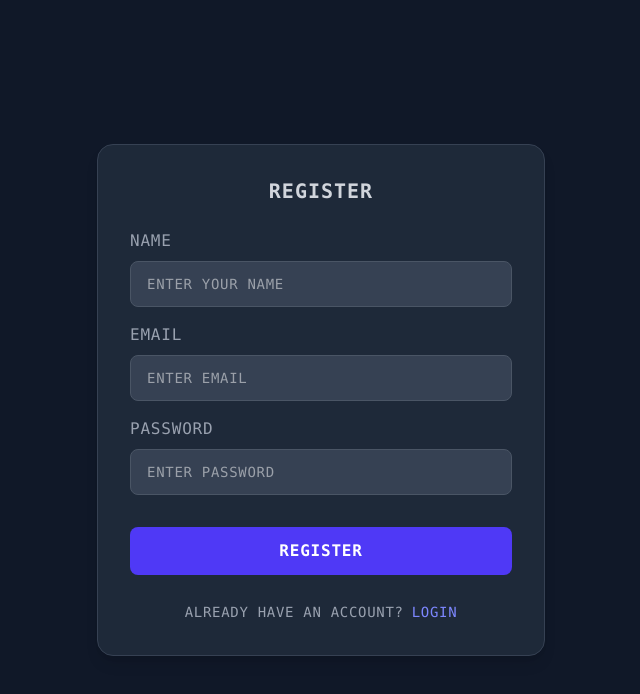
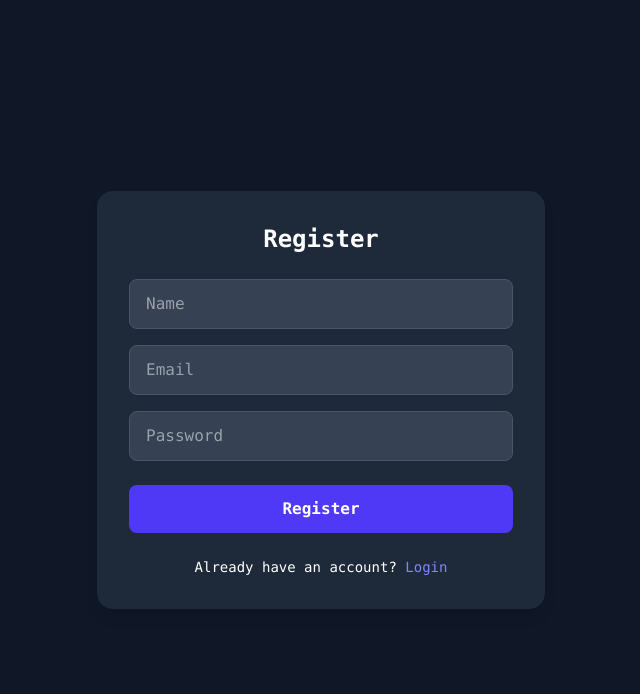
Before and after one commit to a-k-a-s-h-12/Text-Summarization, a React (Vite) app in the folder Frontend/: page /register in a window 1280 px wide. Shown: the top 694 px of the page, without its empty margins (319-959 px from the left). Built offline with nearby package versions, Linux system fonts and the light colour scheme.

Commit message:
Update Register.jsx

```diff
--- a/Frontend/src/pages/Register.jsx
+++ b/Frontend/src/pages/Register.jsx
@@ -6,17 +6,16 @@ function Register() {
   const navigate = useNavigate();
   const [formData, setFormData] = useState({ name: "", email: "", password: "" });
 
-  const handleChange = (e) => {
+  const handleChange = (e) =>
     setFormData({ ...formData, [e.target.name]: e.target.value });
-  };
 
   const handleSubmit = async (e) => {
     e.preventDefault();
     try {
-      await axios.post("https://text-summarization-backend.onrender.com/auth/register", formData);
+      await axios.post("http://localhost:5000/auth/register", formData);
       navigate("/login");
-    } catch (error) {
-      alert(error.response?.data?.msg || "Registration failed");
+    } catch (err) {
+      alert(err.response?.data?.msg || "Registration failed");
     }
   };
 
@@ -24,71 +23,47 @@ function Register() {
     <div className="min-h-screen flex items-center justify-center bg-gray-900 text-white">
       <form
         onSubmit={handleSubmit}
-        className="w-full max-w-md bg-gray-800 p-8 rounded-2xl shadow-lg border border-gray-700"
+        className="w-full max-w-md bg-gray-800 p-8 rounded-2xl shadow-lg font-mono"
       >
-        <h2 className="font-mono text-xl font-semibold text-gray-300 mb-6 text-center uppercase tracking-wider">
-          Register
-        </h2>
+        <h2 className="text-2xl font-semibold mb-6 text-center font-mono">Register</h2>
 
-        <div className="space-y-4">
-          <div>
-            <label className="block text-gray-400 font-mono text-base mb-2 uppercase tracking-wider">
-              Name
-            </label>
         <input
           name="name"
-              placeholder="ENTER YOUR NAME"
+          placeholder="Name"
           required
           onChange={handleChange}
-              className="font-mono w-full px-4 py-3 bg-gray-700 text-white border border-gray-600 rounded-lg focus:outline-none focus:ring-2 focus:ring-indigo-500 focus:border-transparent tracking-wider text-sm"
+          className="w-full px-4 py-3 mb-4 bg-gray-700 border border-gray-600 rounded-lg focus:ring-2 focus:ring-indigo-500 font-mono"
         />
-          </div>
 
-          <div>
-            <label className="block text-gray-400 font-mono text-base mb-2 uppercase tracking-wider">
-              Email
-            </label>
         <input
           name="email"
           type="email"
-              placeholder="ENTER EMAIL"
+          placeholder="Email"
           required
           onChange={handleChange}
-              className="font-mono w-full px-4 py-3 bg-gray-700 text-white border border-gray-600 rounded-lg focus:outline-none focus:ring-2 focus:ring-indigo-500 focus:border-transparent tracking-wider text-sm"
+          className="w-full px-4 py-3 mb-4 bg-gray-700 border border-gray-600 rounded-lg focus:ring-2 focus:ring-indigo-500 font-mono"
         />
-          </div>
 
-          <div>
-            <label className="block text-gray-400 font-mono text-base mb-2 uppercase tracking-wider">
-              Password
-            </label>
         <input
           name="password"
           type="password"
-              placeholder="ENTER PASSWORD"
+          placeholder="Password"
           required
           onChange={handleChange}
-              className="font-mono w-full px-4 py-3 bg-gray-700 text-white border border-gray-600 rounded-lg focus:outline-none focus:ring-2 focus:ring-indigo-500 focus:border-transparent tracking-wider text-sm"
+          className="w-full px-4 py-3 mb-6 bg-gray-700 border border-gray-600 rounded-lg focus:ring-2 focus:ring-indigo-500 font-mono"
         />
-          </div>
-        </div>
 
         <button
           type="submit"
-          className="font-mono w-full mt-8 bg-indigo-600 hover:bg-indigo-500 text-white font-semibold py-3 rounded-lg text-base uppercase tracking-wider transition-colors duration-200"
+          className="w-full bg-indigo-600 hover:bg-indigo-500 py-3 rounded-lg font-semibold font-mono"
         >
           Register
         </button>
 
-        <div className="mt-6 text-center">
-          <label className="text-gray-400 font-mono text-sm tracking-wider">
-            ALREADY HAVE AN ACCOUNT?
-          </label>
-          <Link
-            to="/login"
-            className="ml-2 font-mono text-indigo-400 hover:text-indigo-300 text-sm uppercase tracking-wider transition-colors duration-200"
-          >
-            LOGIN
+        <div className="mt-6 text-center text-sm font-mono">
+          Already have an account?{" "}
+          <Link to="/login" className="text-indigo-400 hover:text-indigo-300 font-mono">
+            Login
           </Link>
         </div>
       </form>
```
Lines whose indentation alone changed are shown as unchanged.
